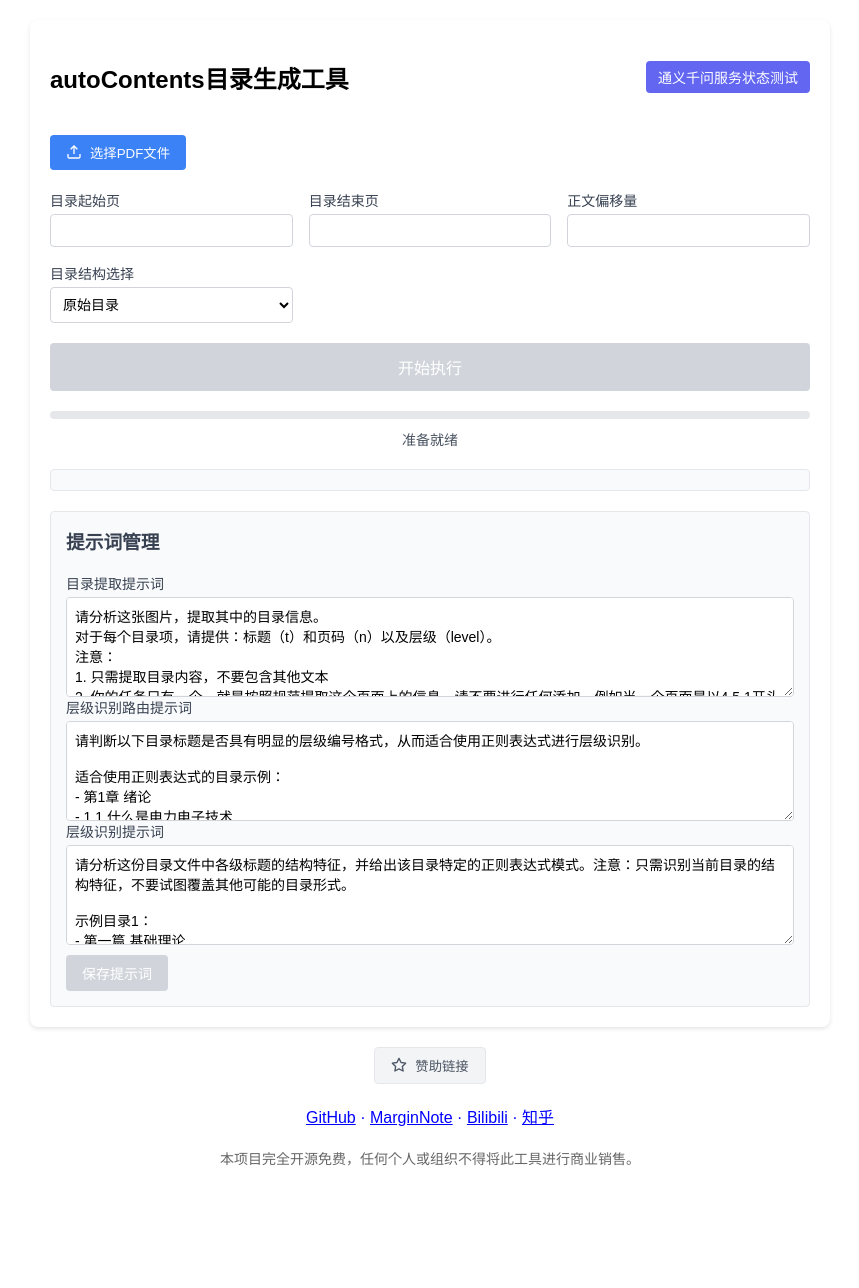
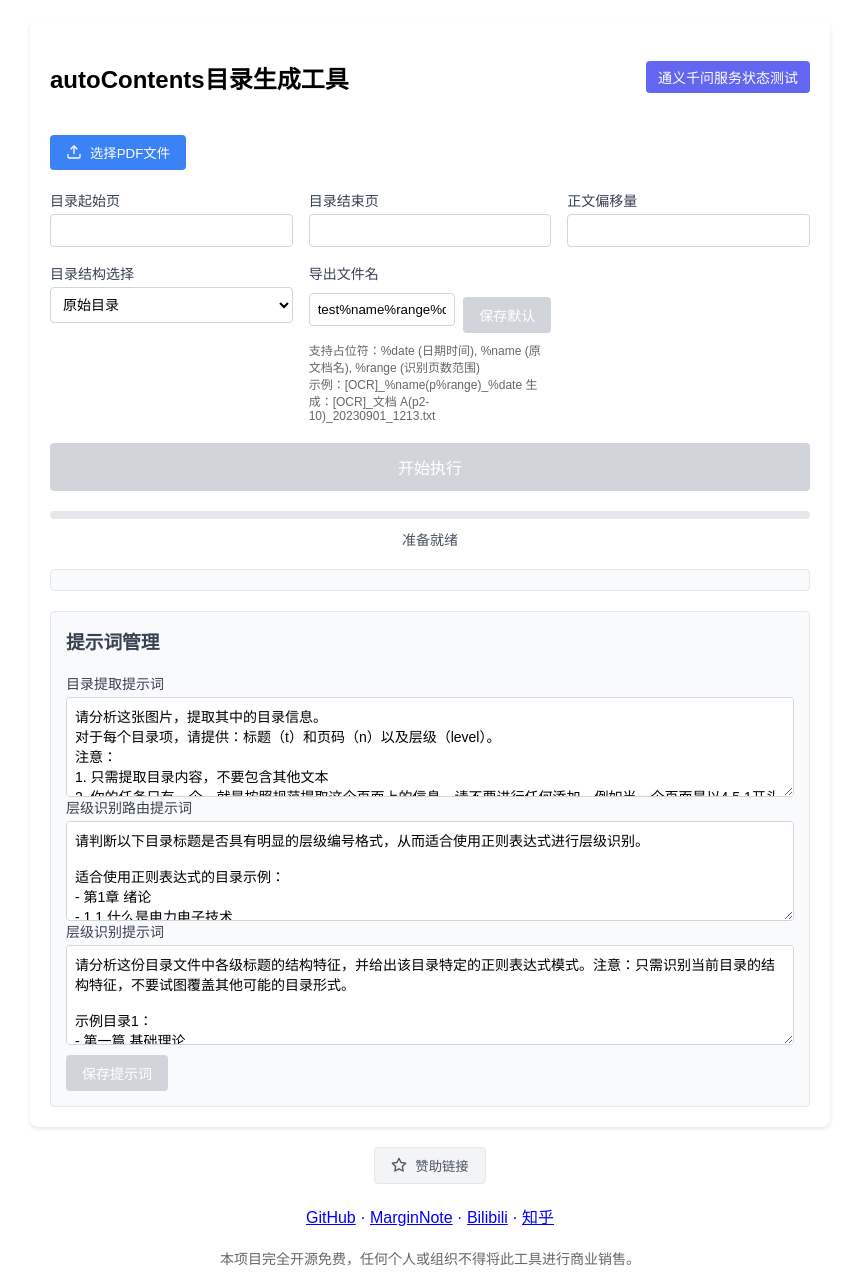
Before and after one commit to NatsUIJM/autoContents, a Flask app: page / in a window 1280 px wide. Shown: the whole page, without its empty margins (210-1069 px from the left). Before the commit the page ends 1166 px from the top, so only its background shows below. Run offline with Flask 3, Linux system fonts and the light colour scheme.

Commit message:
添加保存文件名默认设置功能和点击文件名打开本地PDF功能

```diff
--- a/app.py
+++ b/app.py
@@ -95,6 +95,7 @@ def upload_files():
         toc_end = request.form.get('tocEnd')
         content_start = request.form.get('contentStart')
         toc_structure = request.form.get('tocStructure', 'original')  # 默认为原始目录
+        export_filename = request.form.get('exportFilename', '%name-toc')  # 默认为%name-toc
 
         if not all([toc_start, toc_end, content_start]):
             return jsonify({'status': 'error', 'message': '页码信息不完整'})
@@ -103,8 +104,13 @@ def upload_files():
         original_filename = pdf_file.filename
         filename_without_ext, file_extension = os.path.splitext(original_filename)
 
-        # 转换文件名为拼音并限制长度为25个字符
+        # 转换文件名为拼音并限制长度为 25 个字符
         pinyin_filename = convert_to_pinyin(filename_without_ext)
+        # 清理文件名中的非法字符
+        invalid_chars = '<>:"/\\|？*'
+        for char in invalid_chars:
+            pinyin_filename = pinyin_filename.replace(char, '_')
+        # 限制长度为 25 个字符
         if len(pinyin_filename) > 25:
             pinyin_filename = pinyin_filename[:25]
         pinyin_filename = pinyin_filename + file_extension
@@ -118,11 +124,12 @@ def upload_files():
             "toc_end": int(toc_end),
             "content_start": int(content_start),
             "original_filename": original_filename,  # 添加原始文件名字段
-            "toc_structure": toc_structure  # 添加目录结构选择字段
+            "toc_structure": toc_structure,  # 添加目录结构选择字段
+            "export_filename": export_filename  # 添加导出文件名配置
         }
 
-        # JSON文件名使用拼音(限制长度)
-        json_filename = pinyin_filename.replace(file_extension, '.json')
+        # JSON 文件名使用拼音 (限制长度) - 确保与 PDF 文件名一致
+        json_filename = os.path.splitext(pinyin_filename)[0] + '.json'
         json_path = os.path.join(upload_folder, json_filename)
 
         with open(json_path, 'w', encoding='utf-8') as f:
@@ -174,7 +181,7 @@ def download_result(session_id):
         input_files = [f for f in os.listdir(input_folder) if f.endswith('.pdf') or f.endswith('.json')]
         original_pdf = next((f for f in input_files if f.endswith('.pdf')), None)
         if not original_pdf:
-            return jsonify({'status': 'error', 'message': '未找到原始PDF文件'})
+            return jsonify({'status': 'error', 'message': '未找到原始 PDF 文件'})
 
         json_file_name = os.path.splitext(original_pdf)[0] + '.json'
         json_path = os.path.join(input_folder, json_file_name)
@@ -182,15 +189,37 @@ def download_result(session_id):
         with open(json_path, 'r', encoding='utf-8') as f:
             json_data = json.load(f)
         original_filename = json_data.get('original_filename', None)
+        export_filename_template = json_data.get('export_filename', '%name-toc')
+        toc_start = json_data.get('toc_start', 1)
+        toc_end = json_data.get('toc_end', toc_start)
 
     except Exception as e:
-        print(f"[ERROR] 读取 JSON 时出错: {e}")
+        print(f"[ERROR] 读取 JSON 时出错：{e}")
         original_filename = None
+        export_filename_template = '%name-toc'
+        toc_start = 1
+        toc_end = 1
 
-    # 优先使用原始文件名生成 -toc 版本
+    # 使用自定义文件名或默认逻辑
     if original_filename:
-        base_name, ext = os.path.splitext(original_filename)
-        download_filename = f"{base_name}-toc{ext}"
+        # 使用与 pdf_generator.py 相同的占位符替换逻辑
+        from datetime import datetime
+        name_without_ext = os.path.splitext(original_filename)[0]
+        download_filename_base = export_filename_template.replace('%name', name_without_ext)
+        download_filename_base = download_filename_base.replace('%date', datetime.now().strftime("%Y%m%d_%H%M%S"))
+
+        if toc_start and toc_end:
+            range_str = f"{toc_start}-{toc_end}"
+            download_filename_base = download_filename_base.replace('%range', range_str)
+        else:
+            download_filename_base = download_filename_base.replace('%range', '')
+
+        # 清理非法字符
+        invalid_chars = '<>:"/\\|？*'
+        for char in invalid_chars:
+            download_filename_base = download_filename_base.replace(char, '_')
+
+        download_filename = f"{download_filename_base}.pdf"
     else:
         # 万不得已，使用处理结果.pdf
         download_filename = '处理结果.pdf'
@@ -455,8 +484,46 @@ def save_prompt(filename):
 
         return jsonify({'status': 'success', 'message': f'{filename} 保存成功'})
     except Exception as e:
-        logger.error(f"保存提示词文件失败: {str(e)}")
-        return jsonify({'status': 'error', 'message': f'保存失败: {str(e)}'}), 500
+        logger.error(f"保存提示词文件失败：{str(e)}")
+        return jsonify({'status': 'error', 'message': f'保存失败：{str(e)}'}), 500
+
+@app.route('/save_default_export_filename', methods=['POST'])
+def save_default_export_filename():
+    """保存默认的导出文件名格式"""
+    try:
+        data = request.get_json()
+        export_filename = data.get('exportFilename', '%name-toc')
+
+        # 确保 static 目录存在
+        static_dir = app.static_folder
+        if not os.path.exists(static_dir):
+            os.makedirs(static_dir)
+
+        # 保存默认设置到文件
+        config_file = os.path.join(static_dir, 'default_export_filename.json')
+        with open(config_file, 'w', encoding='utf-8') as f:
+            json.dump({'export_filename': export_filename}, f, ensure_ascii=False, indent=2)
+
+        return jsonify({'status': 'success', 'message': '默认导出文件名已保存'})
+    except Exception as e:
+        logger.error(f"保存默认导出文件名失败：{str(e)}")
+        return jsonify({'status': 'error', 'message': f'保存失败：{str(e)}'}), 500
+
+@app.route('/get_default_export_filename', methods=['GET'])
+def get_default_export_filename():
+    """获取默认的导出文件名格式"""
+    try:
+        config_file = os.path.join(app.static_folder, 'default_export_filename.json')
+        if os.path.exists(config_file):
+            with open(config_file, 'r', encoding='utf-8') as f:
+                data = json.load(f)
+            return jsonify({'exportFilename': data.get('export_filename', '%name-toc')})
+        else:
+            # 返回默认值
+            return jsonify({'exportFilename': '%name-toc'})
+    except Exception as e:
+        logger.error(f"获取默认导出文件名失败：{str(e)}")
+        return jsonify({'exportFilename': '%name-toc'})
 
 @app.route('/test_qwen_service', methods=['POST'])
 def test_qwen_service():
--- /dev/null
+++ b/static/default_export_filename.json
@@ -0,0 +1,3 @@
+{
+  "export_filename": "test%name%range%date"
+}
--- a/templates/index.html
+++ b/templates/index.html
@@ -269,6 +269,27 @@
             background-color: #d1d5db;
             cursor: not-allowed;
         }
+        /* 可点击文件名样式 */
+        .file-name-link {
+            color: #3b82f6;
+            cursor: pointer;
+            text-decoration: none;
+            display: flex;
+            align-items: center;
+            gap: 6px;
+            padding: 4px 8px;
+            border-radius: 4px;
+            transition: background-color 0.2s;
+        }
+
+        .file-name-link:hover {
+            background-color: #eff6ff;
+            text-decoration: underline;
+        }
+
+        .file-name-link svg {
+            flex-shrink: 0;
+        }
     </style>
 </head>
 <body>
@@ -320,6 +341,17 @@
                     <option value="ignore_xxx">忽略 x.x.x 及更低级别</option>
                     <option value="ignore_xxxx">忽略 x.x.x.x 及更低级别</option>
                 </select>
+            </div>
+            <div class="input-group">
+                <label for="exportFilename">导出文件名</label>
+                <div style="display: flex; gap: 8px; align-items: center;">
+                    <input type="text" id="exportFilename" placeholder="%name-toc" value="%name-toc" style="flex: 1;">
+                    <button id="saveExportFilenameBtn" class="save-prompts-btn" onclick="saveExportFilename()" disabled style="white-space: nowrap;">保存默认</button>
+                </div>
+                <small style="color: #666; font-size: 12px; margin-top: 4px; display: block;">
+                    支持占位符：%date (日期时间), %name (原文档名), %range (识别页数范围)<br>
+                    示例：[OCR]_%name(p%range)_%date 生成：[OCR]_文档 A(p2-10)_20230901_1213.txt
+                </small>
             </div>
         </div>
 
@@ -377,12 +409,12 @@
     <script>
         let isProcessing = false;
         let selectedFile = null;
+        let currentSessionId = null;
+        let currentPdfUrl = null; // 用于存储临时 PDF URL
         const MAX_RETRIES = 3;
-        const RETRY_DELAY = 1000; // 1秒
-        const FETCH_TIMEOUT = 360000; // 6分钟
-        const SCRIPT_CHECK_INTERVAL = 1000; // 1秒检查一次进度
-        // 添加全局变量存储session_id
-        let currentSessionId = null;
+        const RETRY_DELAY = 1000; // 1 秒
+        const FETCH_TIMEOUT = 360000; // 6 分钟
+        const SCRIPT_CHECK_INTERVAL = 1000; // 1 秒检查一次进度
         // 添加变量跟踪提示词是否被修改
         let promptsModified = false;
 
@@ -398,7 +430,16 @@
                 selectedFile = file;
                 const fileNameDiv = document.getElementById('fileName');
                 fileNameDiv.innerHTML = `
-                    <span>${file.name}</span>
+                    <span class="file-name-link" onclick="openLocalPdf()" title="点击打开本地 PDF 文件">
+                        <svg width="16" height="16" viewBox="0 0 24 24" fill="none" stroke="currentColor" stroke-width="2" style="vertical-align: middle;">
+                            <path d="M14 2H6a2 2 0 0 0-2 2v16a2 2 0 0 0 2 2h12a2 2 0 0 0 2-2V8z"></path>
+                            <polyline points="14 2 14 8 20 8"></polyline>
+                            <line x1="16" y1="13" x2="8" y2="13"></line>
+                            <line x1="16" y1="17" x2="8" y2="17"></line>
+                            <polyline points="10 9 9 9 8 9"></polyline>
+                        </svg>
+                        ${file.name}
+                    </span>
                     <button class="remove-file" onclick="removeFile()">
                         <svg width="16" height="16" viewBox="0 0 24 24" fill="none" stroke="currentColor" stroke-width="2">
                             <line x1="18" y1="6" x2="6" y2="18"></line>
@@ -408,7 +449,7 @@
                 `;
                 updateStartButton();
             } else {
-                addLog('请选择PDF文件', 'error');
+                addLog('请选择 PDF 文件', 'error');
             }
         });
 
@@ -416,7 +457,66 @@
             selectedFile = null;
             document.getElementById('pdfFile').value = '';
             document.getElementById('fileName').innerHTML = '';
+            // 清理临时 URL
+            if (currentPdfUrl) {
+                URL.revokeObjectURL(currentPdfUrl);
+                currentPdfUrl = null;
+            }
             updateStartButton();
+        }
+
+        // 打开本地 PDF 文件
+        function openLocalPdf() {
+            if (selectedFile) {
+                // 创建一个临时的 URL 指向选中的文件
+                currentPdfUrl = URL.createObjectURL(selectedFile);
+                // 在新标签页中打开
+                window.open(currentPdfUrl, '_blank');
+            }
+        }
+
+        // 监听导出文件名输入框变化
+        document.getElementById('exportFilename').addEventListener('input', function() {
+            document.getElementById('saveExportFilenameBtn').disabled = false;
+        });
+
+        // 保存导出文件名默认设置
+        async function saveExportFilename() {
+            try {
+                const exportFilename = document.getElementById('exportFilename').value;
+                const response = await fetch('/save_default_export_filename', {
+                    method: 'POST',
+                    headers: {
+                        'Content-Type': 'application/json'
+                    },
+                    body: JSON.stringify({ exportFilename })
+                });
+
+                if (!response.ok) {
+                    throw new Error('保存失败');
+                }
+
+                document.getElementById('saveExportFilenameBtn').disabled = true;
+                addLog('导出文件名默认设置已保存', 'success');
+            } catch (error) {
+                console.error('保存导出文件名失败:', error);
+                addLog('保存导出文件名失败：' + error.message, 'error');
+            }
+        }
+
+        // 加载导出文件名默认设置
+        async function loadDefaultExportFilename() {
+            try {
+                const response = await fetch('/get_default_export_filename');
+                if (response.ok) {
+                    const data = await response.json();
+                    if (data.exportFilename) {
+                        document.getElementById('exportFilename').value = data.exportFilename;
+                    }
+                }
+            } catch (error) {
+                console.error('加载导出文件名默认设置失败:', error);
+            }
         }
 
         function updateStartButton() {
@@ -464,6 +564,7 @@
             formData.append('tocEnd', document.getElementById('tocEnd').value);
             formData.append('contentStart', document.getElementById('contentStart').value);
             formData.append('tocStructure', document.getElementById('tocStructure').value);
+            formData.append('exportFilename', document.getElementById('exportFilename').value);
 
             try {
                 const response = await fetch('/upload', {
@@ -495,16 +596,31 @@
                     const showReminder = response.headers.get('X-Show-Reminder');
                     const showNoReminderOption = response.headers.get('X-No-Reminder-Option');
 
+                    // 从 Content-Disposition 头获取文件名
+                    const contentDisposition = response.headers.get('Content-Disposition');
+                    let filename = '处理结果.pdf';
+                    if (contentDisposition) {
+                        const filenameMatch = contentDisposition.match(/filename\*=UTF-8''(.+)/i);
+                        if (filenameMatch) {
+                            filename = decodeURIComponent(filenameMatch[1]);
+                        } else {
+                            const simpleMatch = contentDisposition.match(/filename="?(.+)"?/i);
+                            if (simpleMatch) {
+                                filename = simpleMatch[1].replace(/"/g, '');
+                            }
+                        }
+                    }
+
                     const blob = await response.blob();
                     const url = window.URL.createObjectURL(blob);
                     const a = document.createElement('a');
                     a.href = url;
-                    a.download = '处理结果.pdf';
+                    a.download = filename;
                     document.body.appendChild(a);
                     a.click();
                     document.body.removeChild(a);
                     window.URL.revokeObjectURL(url);
-                    addLog('文件下载成功', 'success');
+                    addLog(`文件下载成功：${filename}`, 'success');
 
                     // 如果需要显示提醒，则显示弹窗
                     if (showReminder === 'true') {
@@ -825,6 +941,12 @@
                 addLog('保存提示词失败: ' + error.message, 'error');
             }
         }
+
+        // 页面加载完成后加载默认设置
+        window.addEventListener('DOMContentLoaded', function() {
+            loadDefaultExportFilename();
+            loadPrompts();
+        });
     </script>
     <div class="links" style="text-align: center; color: blue;">
         <a href="https://github.com/NatsUIJM/autoContents" style="color: blue;" target="_blank">GitHub</a> ·
```
Also changed, not shown: mainprogress/pdf_generator.py (+48 -6 lines).
